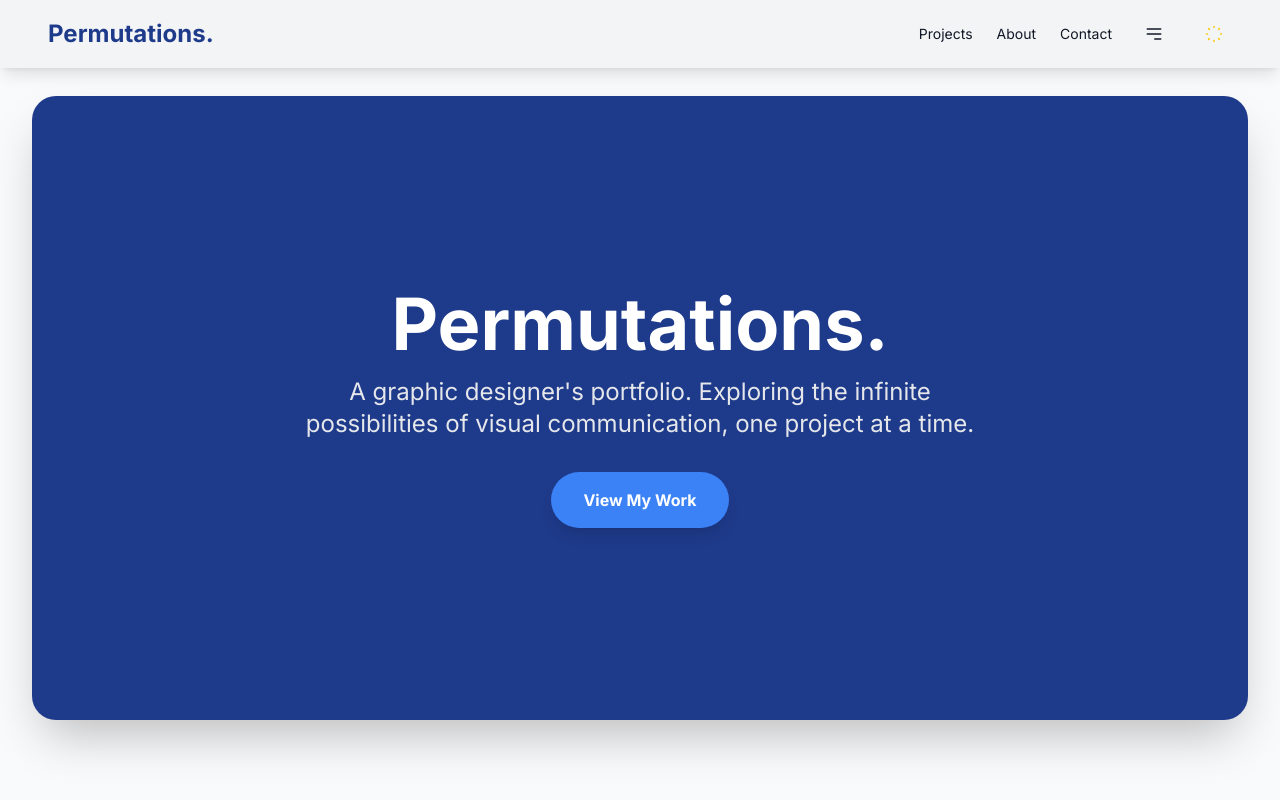
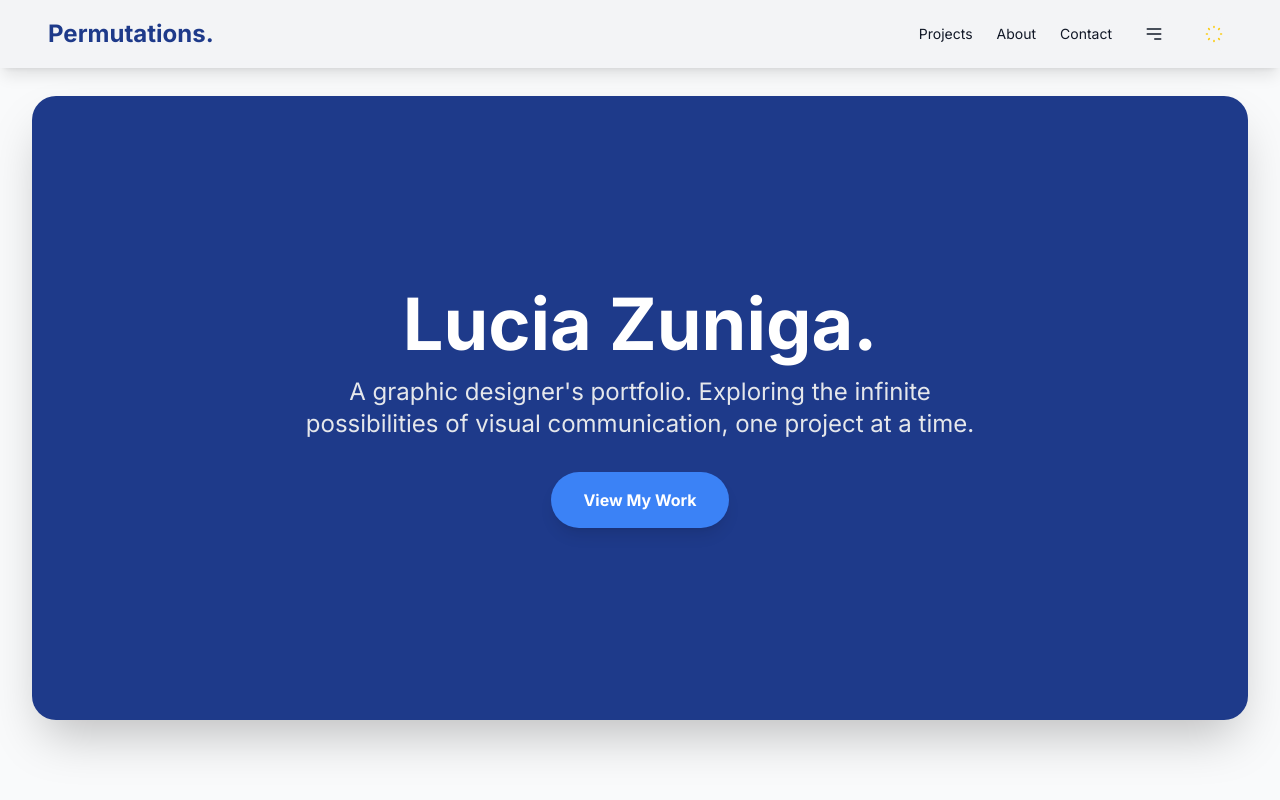
Before and after one commit to arya458/LuciaZuniga, a plain HTML site: page docs/index.html in a window 1280 px wide. Shown: the top 800 px of the page. Drawn offline with nearby package versions, Linux system fonts and the light colour scheme.

Commit message:
Adding Name

```diff
--- a/docs/index.html
+++ b/docs/index.html
@@ -3,7 +3,7 @@
 <head>
     <meta charset="UTF-8">
     <meta name="viewport" content="width=device-width, initial-scale=1.0">
-    <title>Permutations | Graphic Designer Portfolio</title>
+    <title>Lucia Zuniga | Graphic Designer Portfolio</title>
     <script src="https://cdn.tailwindcss.com"></script>
     <link rel="preconnect" href="https://fonts.googleapis.com">
     <link rel="preconnect" href="https://fonts.gstatic.com" crossorigin>
@@ -97,7 +97,7 @@
         <div class="absolute inset-0 bg-accent-color/20 animate-pulse-slow opacity-20"></div>
         <div class="relative z-10 text-center px-4 md:px-8">
             <h1 class="text-4xl md:text-7xl font-extrabold text-white leading-tight mb-4">
-                Permutations.
+                Lucia Zuniga.
             </h1>
             <p class="text-base md:text-2xl text-gray-200 max-w-2xl mx-auto mb-6 md:mb-8">
                 A graphic designer's portfolio. Exploring the infinite possibilities of visual communication, one project at a time.
```
